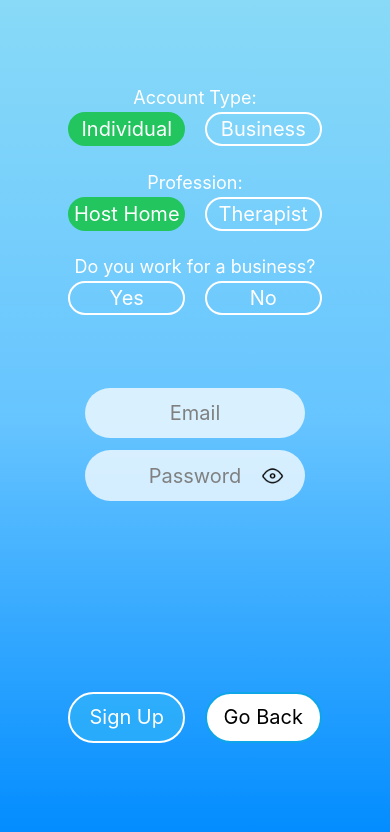
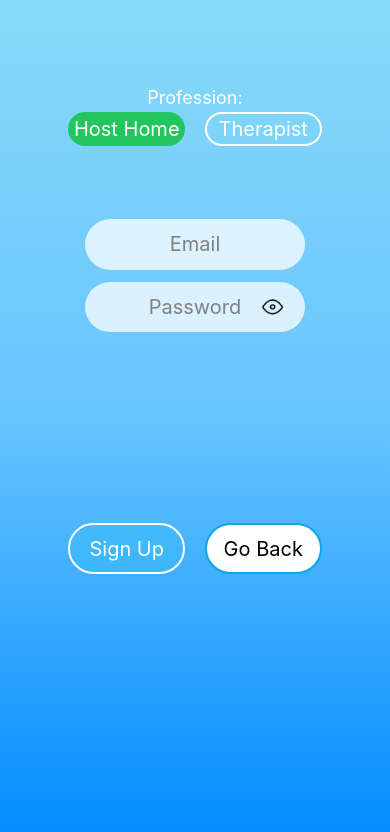
Before and after one commit to MrPipeher/EasyEtch, a React Native app: screen /SignUp in a window 390 px wide. Shown: the top 832 px of the page. Built offline with nearby package versions, Linux system fonts and the light colour scheme; no server answers.

Commit message:
changed signup to be more simplier

```diff
--- a/src/screens/AuthScreens/SignUpScreen.js
+++ b/src/screens/AuthScreens/SignUpScreen.js
@@ -94,7 +94,7 @@ const SignUpScreen = () => {
               <View className = "h-[10%]"/>
 
               {/* Account Type */}
-              <View className = "h-[10%] w-full items-center">
+              {/* <View className = "h-[10%] w-full items-center">
 
                 <Text className = "text-white text-lg">Account Type:</Text>
 
@@ -127,7 +127,7 @@ const SignUpScreen = () => {
                     </View>
                   )}
                 </View>
-              </View>
+              </View> */}
 
               {businessType === 'Individual' ? (<>
 
@@ -168,7 +168,7 @@ const SignUpScreen = () => {
                 </View>
 
                 {/* Business */}
-                <View className = "h-[10%] w-full items-center">
+                {/* <View className = "h-[10%] w-full items-center">
 
                   <Text className = "text-white text-lg">Do you work for a business?</Text>
 
@@ -201,7 +201,7 @@ const SignUpScreen = () => {
                       </View>
                     )}
                   </View>
-                </View>
+                </View>  */}
 
                 {/* Error Messages */}
                 <View className = "h-[5%] w-full items-center">
```
